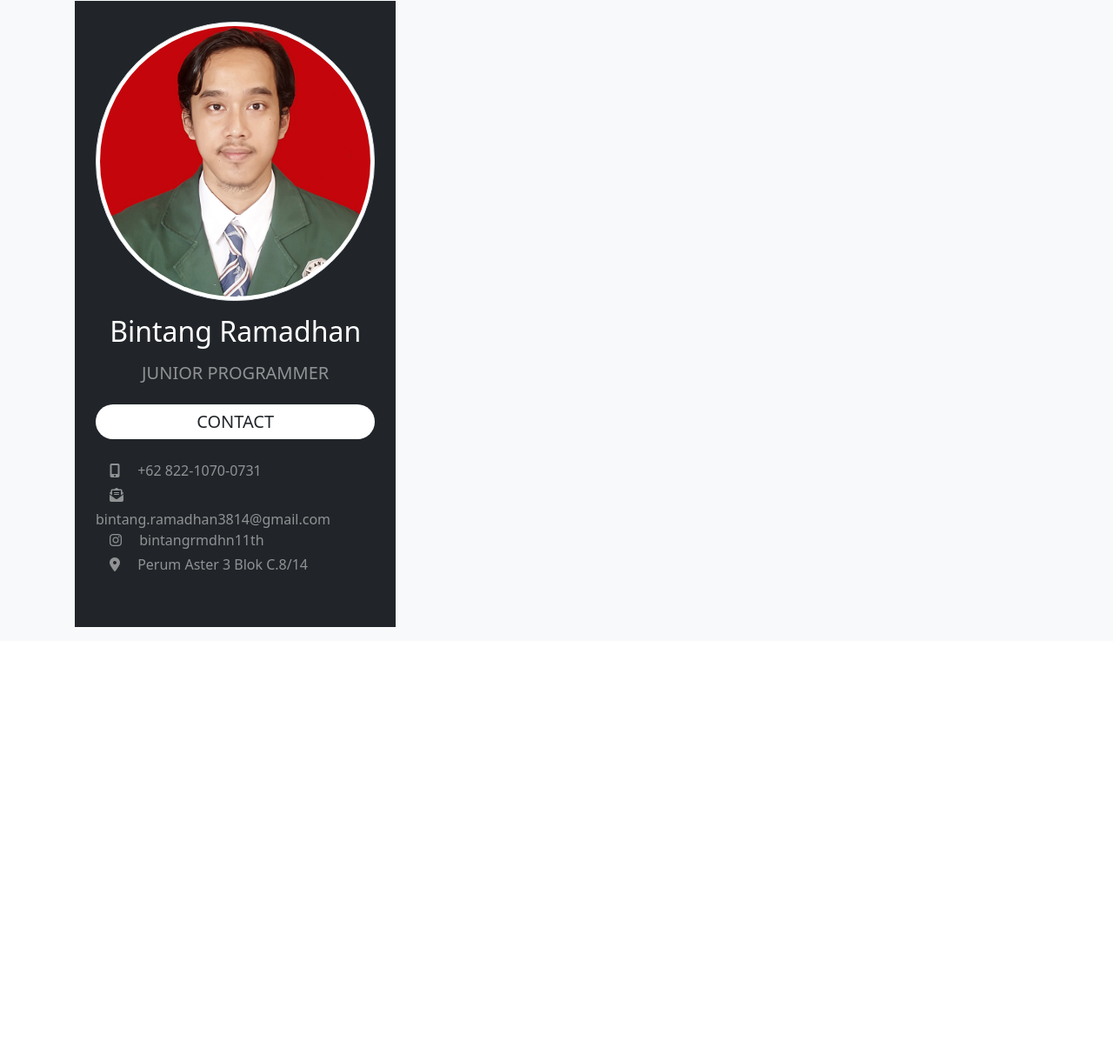
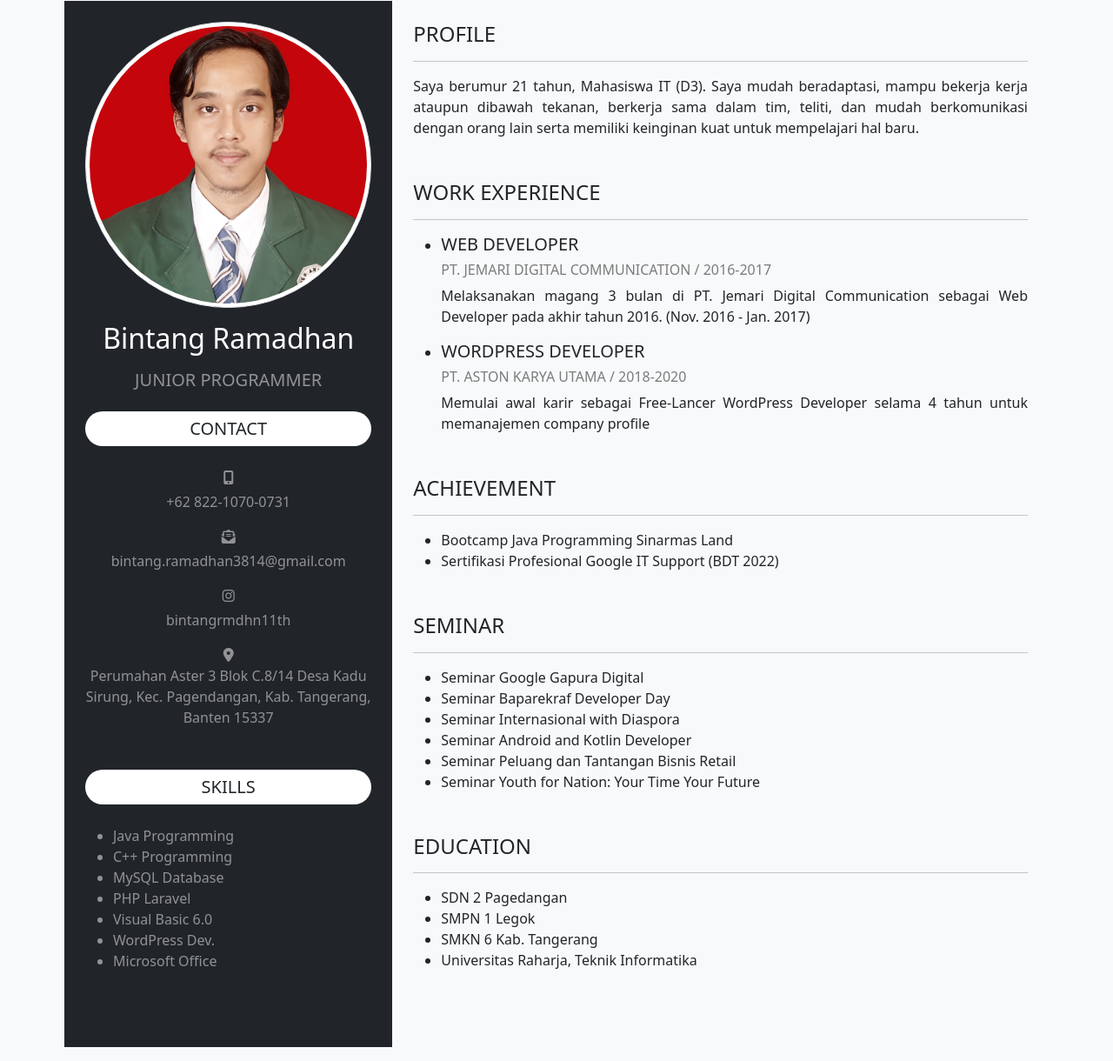
Before and after one commit to Bintang3814/Resume2023, a plain HTML site: page index.html in a window 1280 px wide. Shown: the part 15-1235 px from the top of the page at 87% size. Before the commit the page ends 800 px from the top, so only its background shows below. Drawn offline with nearby package versions, Linux system fonts and the light colour scheme.

Commit message:
Mengedit isi file index.html

```diff
--- a/index.html
+++ b/index.html
@@ -11,6 +11,7 @@
 <body>
     <div class="bg-light">
         <div class="container p-3">
+            <div class="row">
                 <div class="col-lg-4 bg-dark text-white py-4 px-4">
                     <div class="header-left">
                         <img src="img/photos.png" alt="" class="img-thumbnail rounded-circle mb-3 text-center">
@@ -18,38 +19,110 @@
                         <h4 class="lead text-uppercase text-white-50 mb-4 text-center">Junior Programmer</p>
                     </div>
 
-                <div class="">
+                    <div>
                         <h5 class="text-uppercase bg-white text-dark py-2 rounded-pill text-center">Contact</h5>
-                    <!-- <div class="container">
-                        <div class="row py-2">
-                            <div class="col-1 py-2 text-white-50">
-                                <i class="fas fa-mobile-alt fs-4 mx-1 mb-2"></i>
-                                <i class="fas fa-envelope-open-text fs-5 mx-1 mb-2"></i>
+                        <ul class="list-unstyled text-white-50 py-3 text-left">
+                            <li class="list-item text-center">
+                                <i class="fas fa-mobile-alt mx-3 mb-2"></i>
+                                <p>+62 822-1070-0731</p>
+                            </li>
+                            <li class="list-item text-center">
+                                <i class="fas fa-envelope-open-text mx-3 mb-2"></i>
+                                <p>bintang.ramadhan3814@gmail.com</p>
+                            </li>
+                            <li class="list-item text-center">
+                                <i class="fa-brands fa-instagram mx-3 mb-2"></i>
+                                <p>bintangrmdhn11th</p>
+                            </li>
+                            <li class="list-item text-center">
+                                <i class="fas fa-map-marker-alt mx-3"></i>
+                                <p>Perumahan Aster 3 Blok C.8/14 Desa Kadu Sirung, Kec. Pagendangan, Kab. Tangerang, Banten 15337</p>
+                            </li>
+                        </ul>
                     </div>
-                            <div class="col-11 mt-2 px-4 text-white-50">
-                                <h5 class="text-white-50 fs-6">+62 822-1070-0731</h5>
-                                <h5 class="text-white-50 fs-6">bintang.ramadhan3814@gmail.com</h5>
+
+                    <div>
+                        <h5 class="text-uppercase bg-white text-dark py-2 rounded-pill text-center">Skills</h5>
+                        <ul class="list text-white-50 py-3 text-left text-capitalize">
+                            <li class="list-item">Java Programming</li>
+                            <li class="list-item">C++ Programming</li>
+                            <li class="list-item">MySQL Database</li>
+                            <li class="list-item">PHP Laravel</li>
+                            <li class="list-item">Visual Basic 6.0</li>
+                            <li class="list-item">WordPress Dev.</li>
+                            <li class="list-item">Microsoft Office</li>
+                        </ul>
                     </div>
                 </div>
-                    </div> -->
-                    <ul class="list-unstyled text-white-50 py-3 text-left">
+                <div class="col-lg-8 bg-light text-dark py-4 px-4 mb-5">
+                    <div class="header-right mb-5">
+                        <h4 class="text-uppercase">Profile</h4>
+                        <hr>
+
+                        <p style="text-align: justify;">
+                        Saya berumur 21 tahun, Mahasiswa IT (D3). Saya
+                        mudah beradaptasi, mampu bekerja kerja ataupun
+                        dibawah tekanan, berkerja sama dalam tim, teliti,
+                        dan mudah berkomunikasi dengan orang lain serta
+                        memiliki keinginan kuat untuk mempelajari hal baru.</p>
+                    </div>
+                    <div class="mb-5">
+                        <h4 class="text-uppercase">Work Experience</h4>
+                        <hr>
+
+                        <ul class="list">
                             <li class="list-item">
-                            <i class="fas fa-mobile-alt mx-3 mb-2"></i>
-                            +62 822-1070-0731
+                                <h5 class="text-uppercase">Web Developer</h5>
+                                <h6 class="text-uppercase text-black-50">PT. Jemari Digital Communication / 2016-2017</h6>
+                                <p style="text-align: justify;">
+                                    Melaksanakan magang 3 bulan di
+                                    PT. Jemari Digital Communication
+                                    sebagai Web Developer pada akhir
+                                    tahun 2016. (Nov. 2016 - Jan. 2017) </p>
                             </li>
                             <li class="list-item">
-                            <i class="fas fa-envelope-open-text mx-3 mb-2"></i>
-                            bintang.ramadhan3814@gmail.com
-                        </li>
-                        <li class="list-item">
-                            <i class="fa-brands fa-instagram mx-3 mb-2"></i>
-                            bintangrmdhn11th
-                        </li>
-                        <li class="list-item">
-                            <i class="fas fa-map-marker-alt mx-3 mb-2"></i>
-                            Perum Aster 3 Blok C.8/14
+                                <h5 class="text-uppercase">WordPress Developer</h5>
+                                <h6 class="text-uppercase text-black-50">PT. Aston Karya Utama / 2018-2020</h6>
+                                <p style="text-align: justify;">
+                                    Memulai awal karir sebagai Free-Lancer
+                                    WordPress Developer selama 4 tahun
+                                    untuk memanajemen company profile </p>
                             </li>
                         </ul>
+                    </div>
+                    <div class="mb-5">
+                        <h4 class="text-uppercase">Achievement</h4>
+                        <hr>
+
+                        <ul class="list">
+                            <li class="list-item">Bootcamp Java Programming Sinarmas Land</li>
+                            <li class="list-item">Sertifikasi Profesional Google IT Support (BDT 2022)</li>
+                        </ul>
+                    </div>
+                    <div class="mb-5">
+                        <h4 class="text-uppercase">Seminar</h4>
+                        <hr>
+
+                        <ul class="list">
+                            <li class="list-item">Seminar Google Gapura Digital</li>
+                            <li class="list-item">Seminar Baparekraf Developer Day</li>
+                            <li class="list-item">Seminar Internasional with Diaspora</li>
+                            <li class="list-item">Seminar Android and Kotlin Developer</li>
+                            <li class="list-item">Seminar Peluang dan Tantangan Bisnis Retail</li>
+                            <li class="list-item">Seminar Youth for Nation: Your Time Your Future</li>
+                        </ul>
+                    </div>
+                    <div>
+                        <h4 class="text-uppercase">Education</h4>
+                        <hr>
+
+                        <ul class="list">
+                            <li class="list-item">SDN 2 Pagedangan</li>
+                            <li class="list-item">SMPN 1 Legok</li>
+                            <li class="list-item">SMKN 6 Kab. Tangerang</li>
+                            <li class="list-item">Universitas Raharja, Teknik Informatika</li>
+                        </ul>
+                    </div>
                 </div>
             </div>
         </div>
```
Also changed, not shown: 2 other files. Lines whose indentation alone changed are shown as unchanged.
